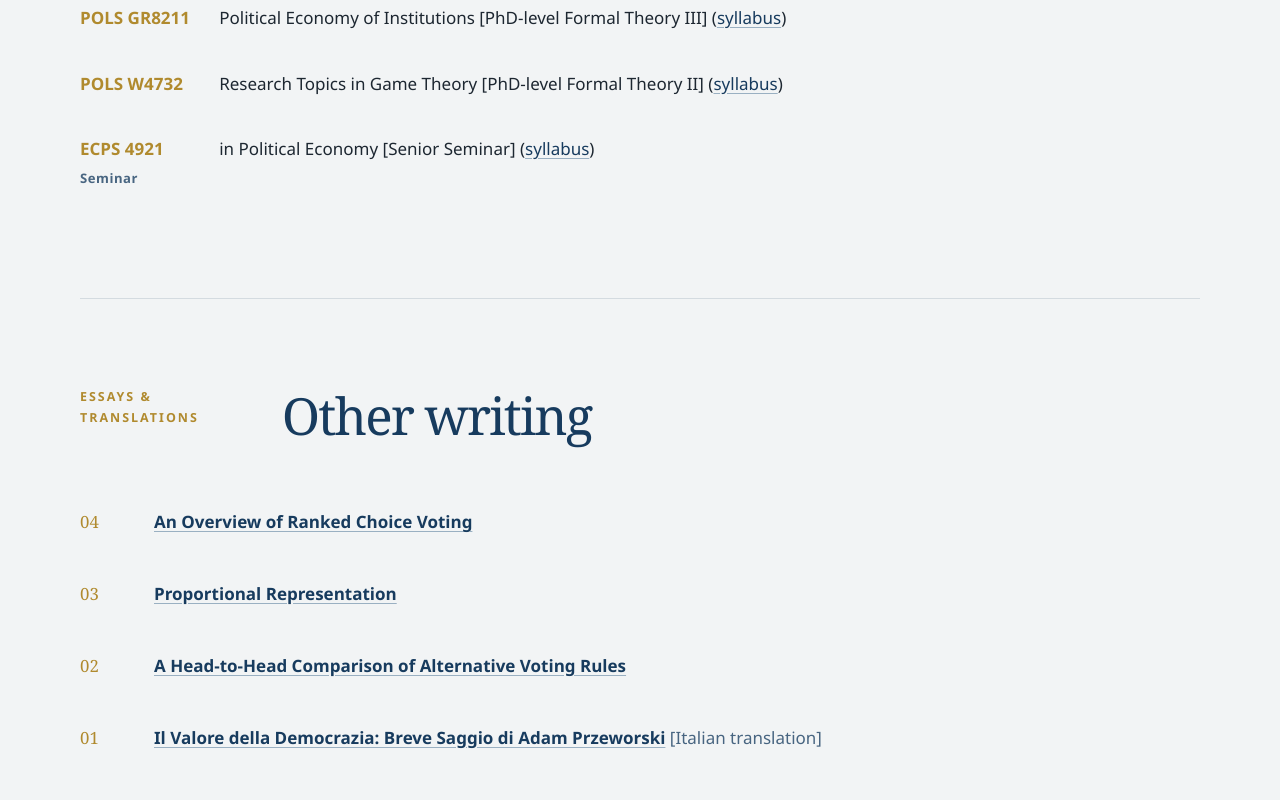
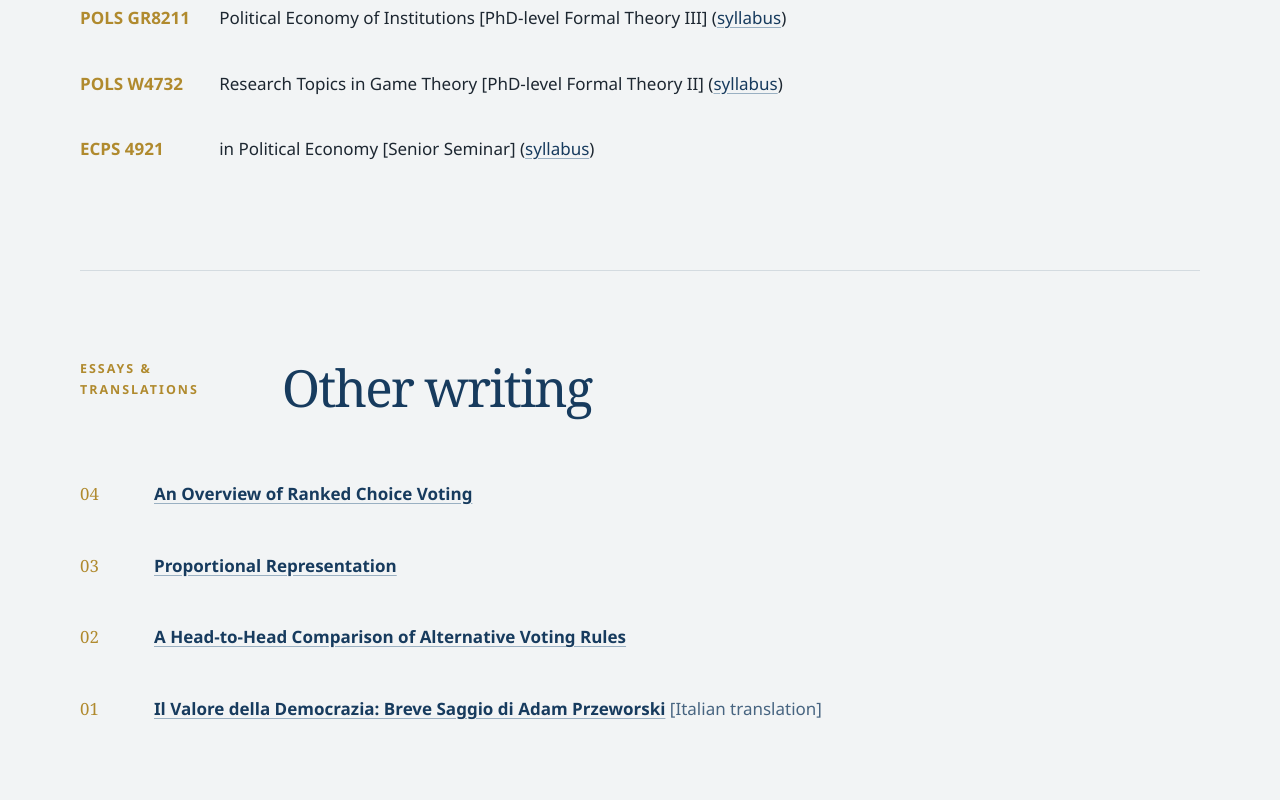
Before and after one commit to pratino82/carloprato.com, a Next.js app: page / in a window 1280 px wide. Shown: the part 4660-5460 px from the top of the page. Built offline with nearby package versions, Linux system fonts and the light colour scheme.

Commit message:
Remove ECPS seminar sublabel

```diff
--- a/app/globals.css
+++ b/app/globals.css
@@ -61,7 +61,6 @@ h1 { margin: 0 0 1.4rem; font-size: clamp(3.8rem,9vw,7.2rem); font-weight: 500;
 #publications .publication-list em { color: var(--ink); }
 .teaching-list li { display: grid; grid-template-columns: 120px 1fr; gap: 1.2rem; padding: 1.15rem 0; }
 .course-code { color: var(--gold); font-weight: 800; }
-.course-sublabel { color: var(--ink-soft); font-size: .82rem; font-weight: 700; letter-spacing: .04em; }
 .item-note { color: var(--ink-soft); }
 
 .page-hero { padding: 6rem 0 3.5rem; }
--- a/app/page.tsx
+++ b/app/page.tsx
@@ -48,10 +48,10 @@ export default function Home() {
               const course = [
                 { label: "POLS GR8211", remove: "POLS GR8211" },
                 { label: "POLS W4732", remove: "POLS W4732" },
-                { label: "ECPS 4921", sublabel: "Seminar", remove: "ECPS4921 Seminar" },
+                { label: "ECPS 4921", remove: "ECPS4921 Seminar" },
               ][index]!;
               return <li key={index}>
-                <span className="course-code">{course.label}{course.sublabel && <><br /><span className="course-sublabel">{course.sublabel}</span></>}</span>
+                <span className="course-code">{course.label}</span>
                 <span><RichText html={item.html.replace(course.remove, "").replace(/(<br>)+$/, "")} /></span>
               </li>;
             })}
```
